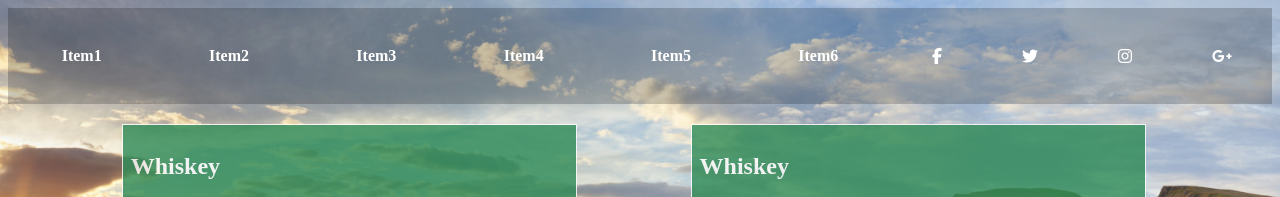
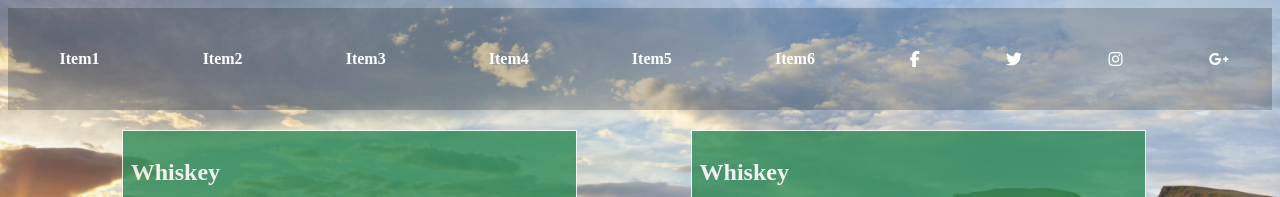
Before and after one commit to Siisco/fwd16_franciscol, a plain HTML site: page htmlcss/inlamning3/index.html in a window 1280 px wide. Shown: the top 197 px of the page. Drawn offline with Linux system fonts and the light colour scheme.

Commit message:
changed padding

```diff
--- a/htmlcss/inlamning3/style/style.css
+++ b/htmlcss/inlamning3/style/style.css
@@ -28,7 +28,7 @@ background: rgba(0, 0, 0, 0.2);
 }
 
 .navmenu ul li{
-  padding: 0.5em;
+  padding: 0.7em;
   flex: 1;
   display: flex;
   align-items: center;
```
